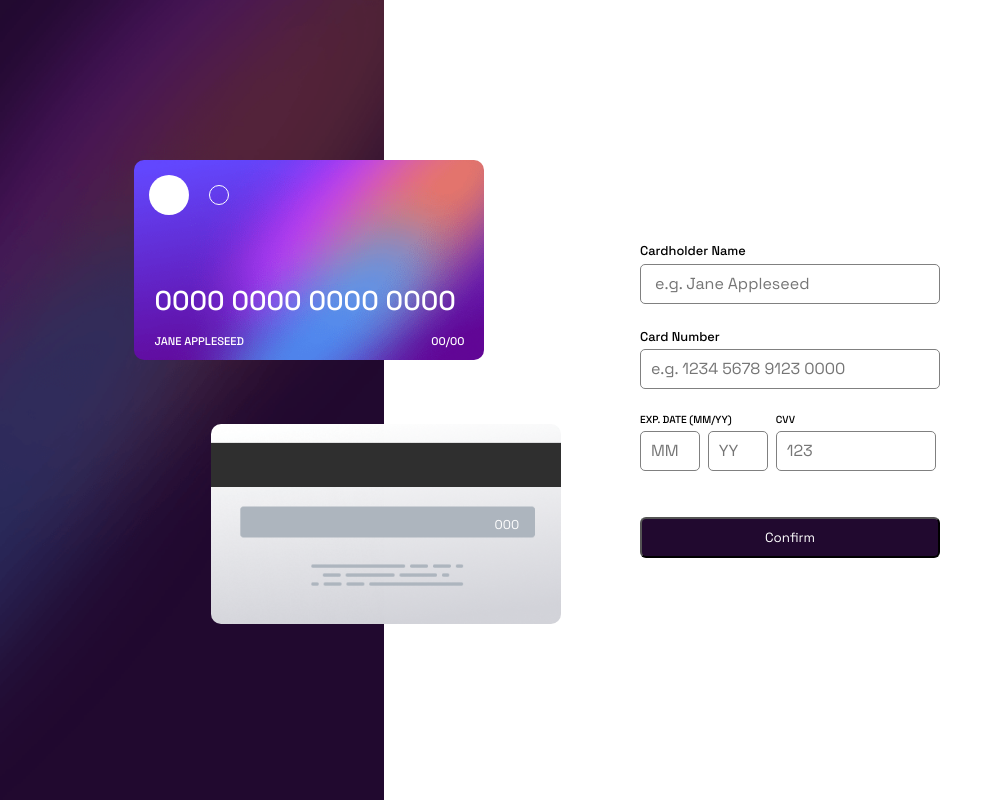
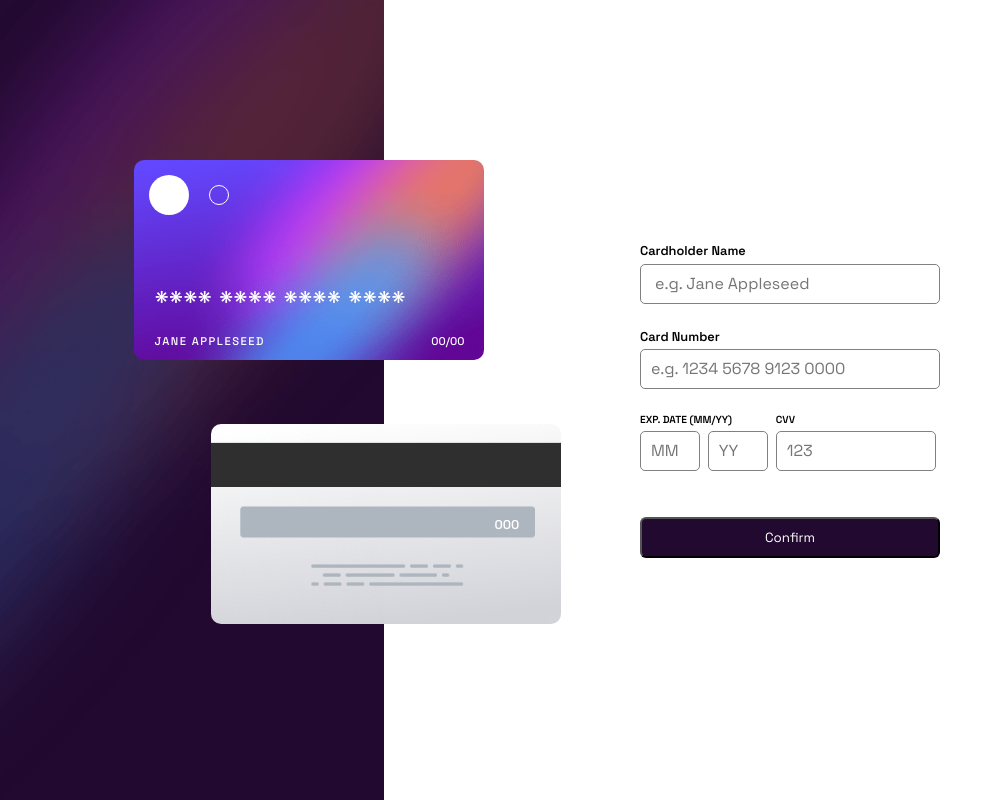
Before and after one commit to milanochi/interactive-card-details, a plain HTML site: page index.html in a window 1280 px wide. Shown: the whole page, without its empty margins (0-1003 px from the left). Drawn offline with Linux system fonts and the light colour scheme.

Commit message:
final style

```diff
--- a/index.html
+++ b/index.html
@@ -35,7 +35,7 @@
 
          <div class="sidebar__cardfront-inner">
 
-          <div class="sidebar__cardtext">0000 0000 0000 0000</div>
+          <div class="sidebar__cardtext">**** **** **** ****</div>
 
           <div class="sidebar__cardtext2">
               <div class="sidebar__cardtext-left">Jane Appleseed</div>
--- a/style.css
+++ b/style.css
@@ -102,6 +102,9 @@ img{
     font-weight: 500;
     letter-spacing: 1;
 }
+.sidebar__cardtext-left{
+    letter-spacing: 1.5px;
+}
 .sidebar__cardback{
     position: absolute;
     top: 53%;
@@ -125,6 +128,7 @@ img{
     padding: 10px;
     font-size: .8em;
     color: white;
+    font-weight: 600;
 
 }
 .content input:focus{
@@ -187,6 +191,7 @@ font-size: .8rem;
 label{
     display: block;
     margin-bottom: .3rem;
+    font-weight: 600;
 
 }
 .content__subinfo{
```
